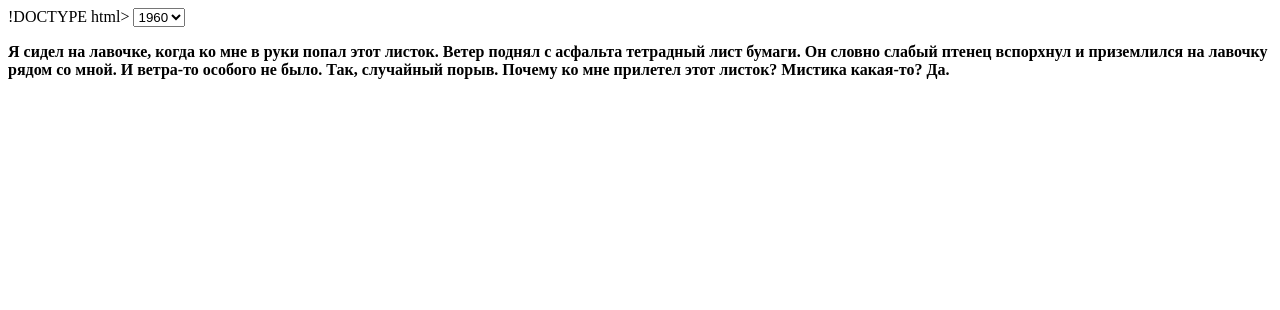
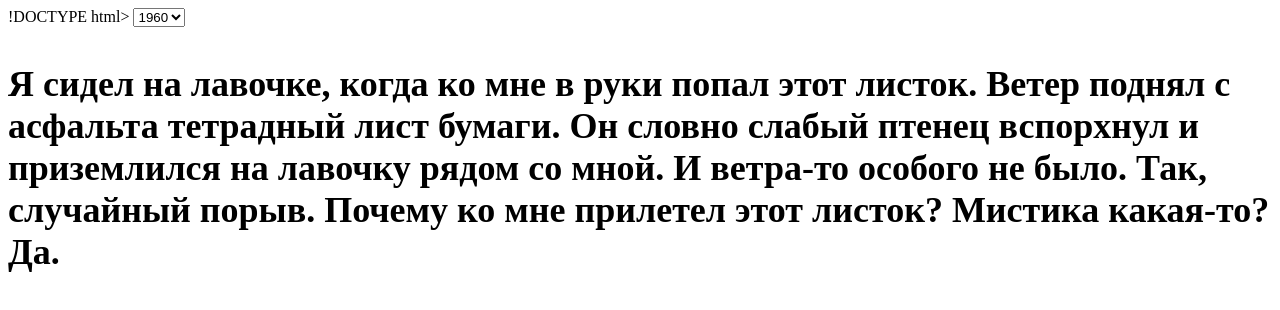
Before and after one commit to NastyaDubovik/myfreedom_lessons, a plain HTML site: page lesson_4/task_4.1,4.2,4.3.html in a window 1280 px wide. Drawn offline with Linux system fonts and the light colour scheme.

Commit message:
Update task_4.1,4.2,4.3.html

```diff
--- a/lesson_4/task_4.1,4.2,4.3.html
+++ b/lesson_4/task_4.1,4.2,4.3.html
@@ -32,8 +32,13 @@
     // Создать с помощью js абзац (тег p). Добавить в него контент. Добавить к нему
     // стили: размер 36px, жирный шрифт. Добавить абзац с текстом на страницу.
 
-    document.write ('<p style="fontSize: 36px"><b> Я сидел на лавочке, когда ко мне в руки попал этот листок. Ветер поднял с асфальта тетрадный лист бумаги. Он словно слабый птенец вспорхнул и приземлился на лавочку рядом со мной. И ветра-то особого не было. Так, случайный порыв. Почему ко мне прилетел этот листок? Мистика какая-то? Да.</b></p>');
+    //document.write ('<p style="fontSize: 36px"><b> Я сидел на лавочке, когда ко мне в руки попал этот листок. Ветер поднял с асфальта тетрадный лист бумаги. Он словно слабый птенец вспорхнул и приземлился на лавочку рядом со мной. И ветра-то особого не было. Так, случайный порыв. Почему ко мне прилетел этот листок? Мистика какая-то? Да.</b></p>');
 
+    let p = document.createElement('p');
+    document.body.appendChild(p);
+    p.textContent = 'Я сидел на лавочке, когда ко мне в руки попал этот листок. Ветер поднял с асфальта тетрадный лист бумаги. Он словно слабый птенец вспорхнул и приземлился на лавочку рядом со мной. И ветра-то особого не было. Так, случайный порыв. Почему ко мне прилетел этот листок? Мистика какая-то? Да.';
+    p.style.fontWeight = 'bold';
+    p.style.fontSize = '36px';
 
 
 //4.3
```
